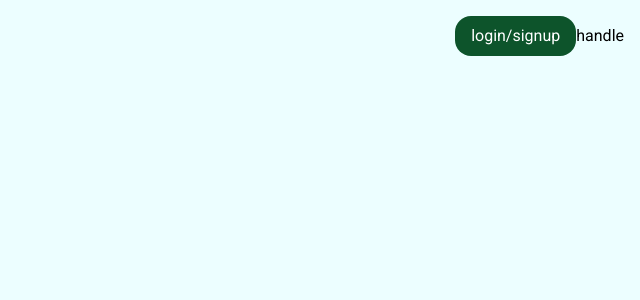
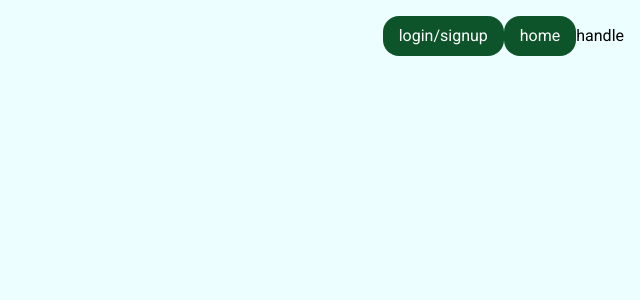
Before and after one commit to Nuelwhiz/signup-login-validation, a React (Vite) app: page / in a window 1280 px wide. Shown: the top 300 px of the page, without its empty margins (640-1280 px from the left). Built offline with nearby package versions, Linux system fonts and the light colour scheme.

Commit message:
updated protect route

```diff
--- a/src/App.tsx
+++ b/src/App.tsx
@@ -1,14 +1,15 @@
 import { useState } from "react";
-import { BrowserRouter as Router, Routes, Route } from "react-router-dom";
+import { BrowserRouter as Router, Routes, Route, Link } from "react-router-dom";
 import Landing from "./pages/landing";
 import Login from "./pages/login";
 import Signup from "./pages/signup";
 import Home from "./pages/home";
 import ForgotPassword from "./pages/forgotPassword";
 import ResetPassword from "./pages/resePassword";
-//import ProtectedRoute from "./protector/protectRoute";
+import ProtectedRoute from "./protector/protectRoute";
 import PublicRoute from "./protector/publicRoute";
 import { ToastContainer } from "react-toastify";
+import NotLoggedIn from "./pages/notLoggedIn";
 function App() {
   return (
     <>
@@ -27,18 +28,18 @@ function App() {
             />
             <Route path="/Signup" element={<Signup />} />
             <Route path="/ForgotPassword" element={<ForgotPassword />} />
+            <Route path="/NotLoggedIn" element={<NotLoggedIn />} />
 
             <Route
               path="/auth/reset-password/:token"
               element={<ResetPassword />}
             />
-
             <Route
               path="/Home"
               element={
-                <>
+                <ProtectedRoute>
                   <Home />
-                </>
+                </ProtectedRoute>
               }
             />
           </Routes>
--- a/src/pages/home.tsx
+++ b/src/pages/home.tsx
@@ -1,27 +1,31 @@
 import { useSelector, useDispatch } from "react-redux";
 import { logout } from "../features/authSlice";
 import { useNavigate } from "react-router-dom";
+import { Link } from "react-router-dom";
 
 function Home() {
   const dispatch = useDispatch();
   const navigate = useNavigate();
 
   // 👇 get user from Redux
-  const user = useSelector((state: any) => state.auth.user);
+  const user = useSelector((state) => state.auth.user);
 
   const handleLogout = () => {
     dispatch(logout());
-    navigate("/login");
+    navigate("/Login");
   };
 
   return (
     <div className="p-5">
+     {/*  <Link to="/" className="bg-green-900 px-4 py-2 rounded-2xl text-white">
+        back to landing page
+      </Link> */}
       <h1 className="text-2xl font-bold">Home Page......</h1>
 
-      {/* ✅ DISPLAY USER DATA */}
+      {/*  DISPLAY USER DATA */}
       {user ? (
         <div className="mt-5">
-          <h2 className="text-green-600 text-xl">Welcome user 👋</h2>
+          <h2 className="text-green-600 text-xl">Welcome user </h2>
 
           <p>
             <strong>Name:</strong> {user?.fullname || "No name"}
--- a/src/pages/landing.tsx
+++ b/src/pages/landing.tsx
@@ -12,6 +12,13 @@ function Landing() {
             className="bg-green-900 px-4 py-2 rounded-2xl text-white"
           >
             login/signup
+          </Link>
+
+          <Link
+            to="/Home"
+            className="bg-green-900 px-4 py-2 rounded-2xl text-white"
+          >
+            home
           </Link>
 
           <button
--- a/src/pages/login.tsx
+++ b/src/pages/login.tsx
@@ -79,14 +79,14 @@ function Login() {
 
     if (loginUser.fulfilled.match(result)) {
       toast.success("Login successful");
-        navigation("/Home");
-
+      navigation("/Home");
     } else {
       toast.error("Invalid email or password");
     }
   };
   return (
     <>
+
       <main className="w-full h-screen bg-cyan-50 flex items-center justify-center ">
         <div className="  rounded-2xl  bg-cyan-50 shadow-xl px-6  py-12 ">
           <form onSubmit={handleSubmit(handleLogin)}>
--- a/src/protector/protectRoute.tsx
+++ b/src/protector/protectRoute.tsx
@@ -0,0 +1,15 @@
+import { useSelector } from "react-redux";
+import { Navigate } from "react-router-dom";
+import type { ReactNode } from "react";
+
+const ProtectedRoute = ({ children }: { children: ReactNode }) => {
+  const user = useSelector((state: any) => state.auth.user);
+
+  if (!user) {
+    return <Navigate to="/Login" replace />;
+  }
+
+  return children;
+};
+
+export default ProtectedRoute;
```
Also changed, not shown: src/pages/notLoggedIn.tsx (added).
